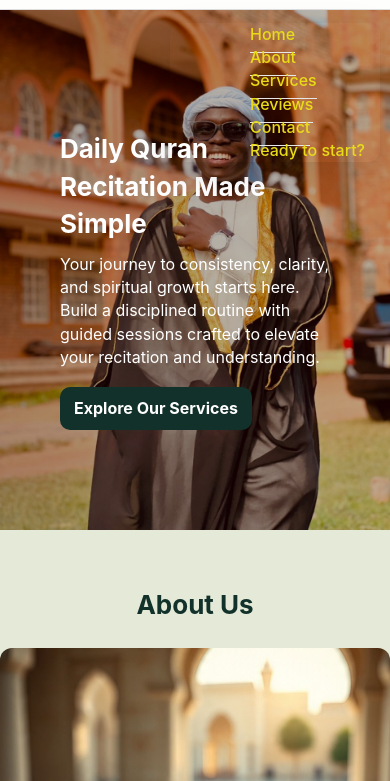
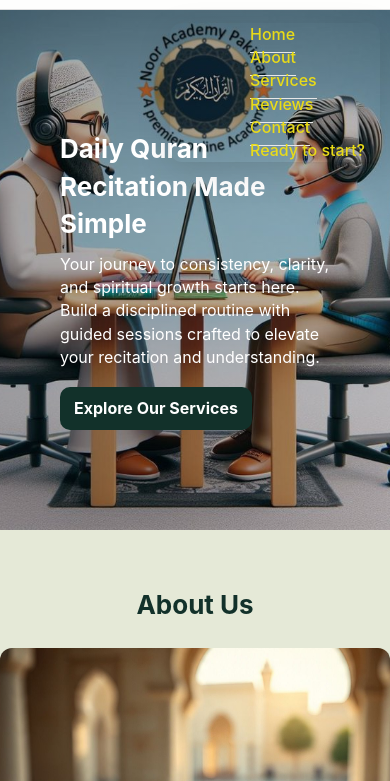
Before and after one commit to Jumah-dev-ui/QuranOnADailyMan, a plain HTML site: page index.html in a window 390 px wide. Shown: the part 63-844 px from the top of the page. Drawn offline with Linux system fonts and the light colour scheme; a script that the page names is missing.

Commit message:
Refactor Daily.css for improved structure and styling

```diff
--- a/Daily.css
+++ b/Daily.css
@@ -250,7 +250,7 @@ textarea{resize:vertical}
   .home-grid{grid-template-columns:1fr}
   .two-col{grid-template-columns:1fr}
   .cta-inner{flex-direction:column;align-items:flex-start;gap:20px}
-  .home-section{background-image: url(jubaakram.jpg);}
+  .home-section{background-image: url(Bestquranacademy.jpg);}
   .cta-section{padding:50px 0;
     padding-left: 20px;
   }
@@ -298,4 +298,5 @@ textarea{resize:vertical}
   display: block;
 }
 
+
   }
```
